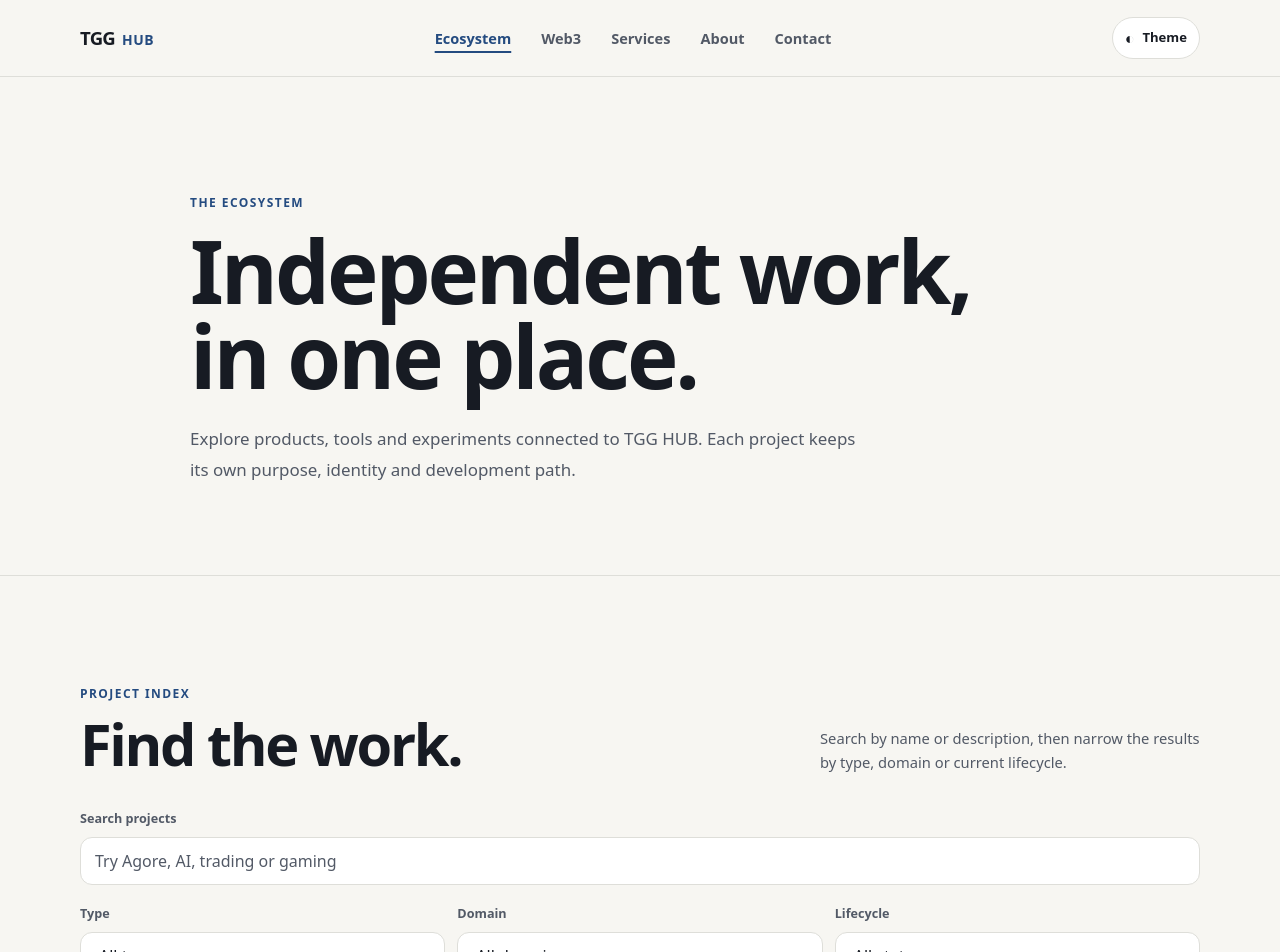
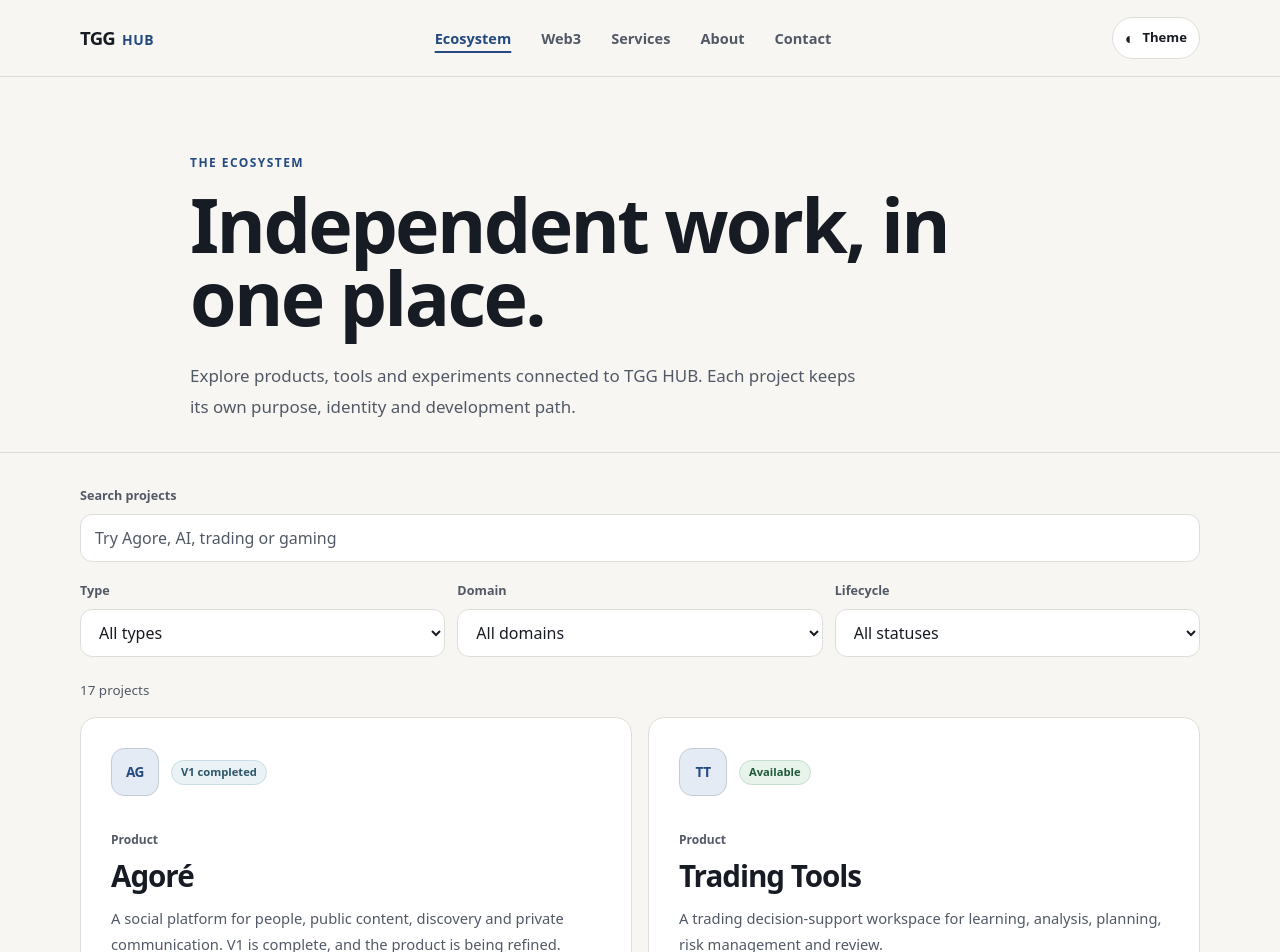
Before and after one commit to JJTGG/tgg-hub, a Next.js app: page /ecosystem in a window 1280 px wide. Shown: the top 952 px of the page. Built offline with nearby package versions, Linux system fonts and the light colour scheme.

Commit message:
fix(ecosystem): bring catalogue search above the fold

```diff
--- a/app/ecosystem/page.tsx
+++ b/app/ecosystem/page.tsx
@@ -1,3 +1,4 @@
+
 import type { Metadata } from "next";
 import { ProjectCatalogue } from "@/components/project-catalogue";
 import { PROJECTS } from "@/data/projects";
@@ -20,7 +21,7 @@ export const metadata: Metadata = {
 export default function EcosystemPage() {
   return (
     <main>
-      <section className="page-hero">
+      <section className="page-hero page-hero--catalogue">
         <div className="container page-hero__inner">
           <p className="eyebrow">The ecosystem</p>
           <h1>Independent work, in one place.</h1>
@@ -32,19 +33,8 @@ export default function EcosystemPage() {
         </div>
       </section>
 
-      <section className="section catalogue-section">
+      <section className="section catalogue-section catalogue-section--compact">
         <div className="container">
-          <div className="section-heading">
-            <div>
-              <p className="eyebrow">Project index</p>
-              <h2>Find the work.</h2>
-            </div>
-            <p className="section-heading__copy">
-              Search by name or description, then narrow the
-              results by type, domain or current lifecycle.
-            </p>
-          </div>
-
           <ProjectCatalogue projects={PROJECTS} />
         </div>
       </section>
```
